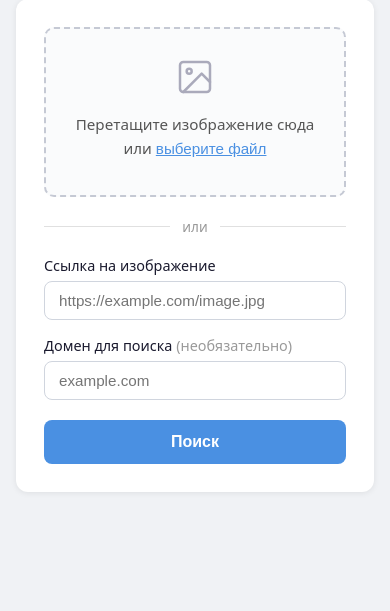
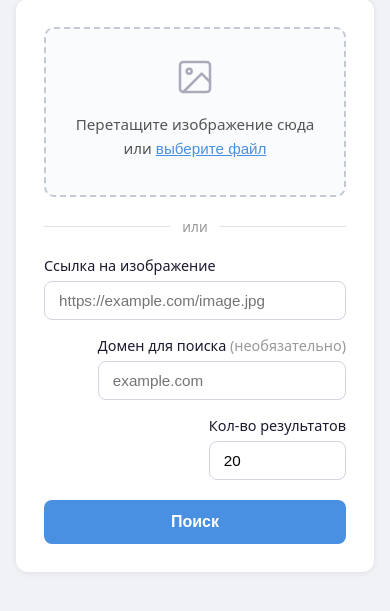
Before and after one commit to kirillmasanov/yc_image_search_api, a FastAPI app: page / in a window 390 px wide. Shown: the part 95-706 px from the top of the page. Run offline with FastAPI, Linux system fonts and the light colour scheme; parts of the project's set-up code (start-up, migrations or seed data) failed here and were passed over.

Commit message:
Add configurable result limit (default 20, max 100)

```diff
--- a/routes/search.py
+++ b/routes/search.py
@@ -18,6 +18,7 @@ async def search_images(
     file: Optional[UploadFile] = File(default=None),
     url: Optional[str] = Form(default=None),
     site: Optional[str] = Form(default=None),
+    limit: int = Form(default=20, ge=1, le=100),
 ) -> SearchResponse:
     if file is None and not url:
         raise HTTPException(422, "Укажите файл или URL изображения.")
@@ -34,9 +35,9 @@ async def search_images(
             image_bytes = await file.read()
             if len(image_bytes) > MAX_UPLOAD_BYTES:
                 raise HTTPException(413, "Файл слишком большой (макс. 20 МБ).")
-            results, req_payload, resp_raw = await yandex_client.search_by_file(image_bytes, normalized_site)
+            results, req_payload, resp_raw = await yandex_client.search_by_file(image_bytes, normalized_site, limit)
         else:
-            results, req_payload, resp_raw = await yandex_client.search_by_url(url.strip(), normalized_site)  # type: ignore[union-attr]
+            results, req_payload, resp_raw = await yandex_client.search_by_url(url.strip(), normalized_site, limit)  # type: ignore[union-attr]
     except HTTPException:
         raise
     except httpx.HTTPStatusError as exc:
--- a/static/css/style.css
+++ b/static/css/style.css
@@ -64,6 +64,32 @@ form {
   padding: 0;
 }
 #browseBtn:hover { color: #357abd; }
+
+/* Form row */
+.form-row {
+  display: flex;
+  gap: 16px;
+  align-items: flex-end;
+}
+.form-row .form-group { flex: 1; margin-bottom: 0; }
+.form-group--narrow { flex: 0 0 140px !important; }
+.form-group input[type="number"] {
+  width: 100%;
+  padding: 10px 14px;
+  border: 1px solid #d0d5de;
+  border-radius: 8px;
+  font-size: 0.95rem;
+  outline: none;
+  transition: border-color 0.2s, box-shadow 0.2s;
+}
+.form-group input[type="number"]:focus {
+  border-color: #4a90e2;
+  box-shadow: 0 0 0 3px rgba(74,144,226,0.15);
+}
+@media (max-width: 480px) {
+  .form-row { flex-direction: column; }
+  .form-group--narrow { flex: 1 !important; }
+}
 
 /* Divider */
 .divider {
--- a/static/js/main.js
+++ b/static/js/main.js
@@ -5,6 +5,7 @@ const browseBtn = document.getElementById('browseBtn');
 const fileNameEl = document.getElementById('fileName');
 const imageUrlInput = document.getElementById('imageUrl');
 const siteFilter = document.getElementById('siteFilter');
+const limitInput = document.getElementById('limitInput');
 const searchBtn = document.getElementById('searchBtn');
 const loading = document.getElementById('loading');
 const errorMsg = document.getElementById('errorMsg');
@@ -108,6 +109,7 @@ form.addEventListener('submit', async (e) => {
   }
   const site = siteFilter.value.trim();
   if (site) formData.append('site', site);
+  formData.append('limit', limitInput.value);
 
   try {
     const response = await fetch('/api/search', { method: 'POST', body: formData });
--- a/templates/index.html
+++ b/templates/index.html
@@ -25,9 +25,15 @@
         <input type="url" id="imageUrl" placeholder="https://example.com/image.jpg">
       </div>
 
-      <div class="form-group">
-        <label for="siteFilter">Домен для поиска <span class="optional">(необязательно)</span></label>
-        <input type="text" id="siteFilter" placeholder="example.com">
+      <div class="form-row">
+        <div class="form-group">
+          <label for="siteFilter">Домен для поиска <span class="optional">(необязательно)</span></label>
+          <input type="text" id="siteFilter" placeholder="example.com">
+        </div>
+        <div class="form-group form-group--narrow">
+          <label for="limitInput">Кол-во результатов</label>
+          <input type="number" id="limitInput" value="20" min="1" max="100">
+        </div>
       </div>
 
       <button type="submit" id="searchBtn">Поиск</button>
```
Also changed, not shown: services/yandex_search.py (+8 -8 lines).
